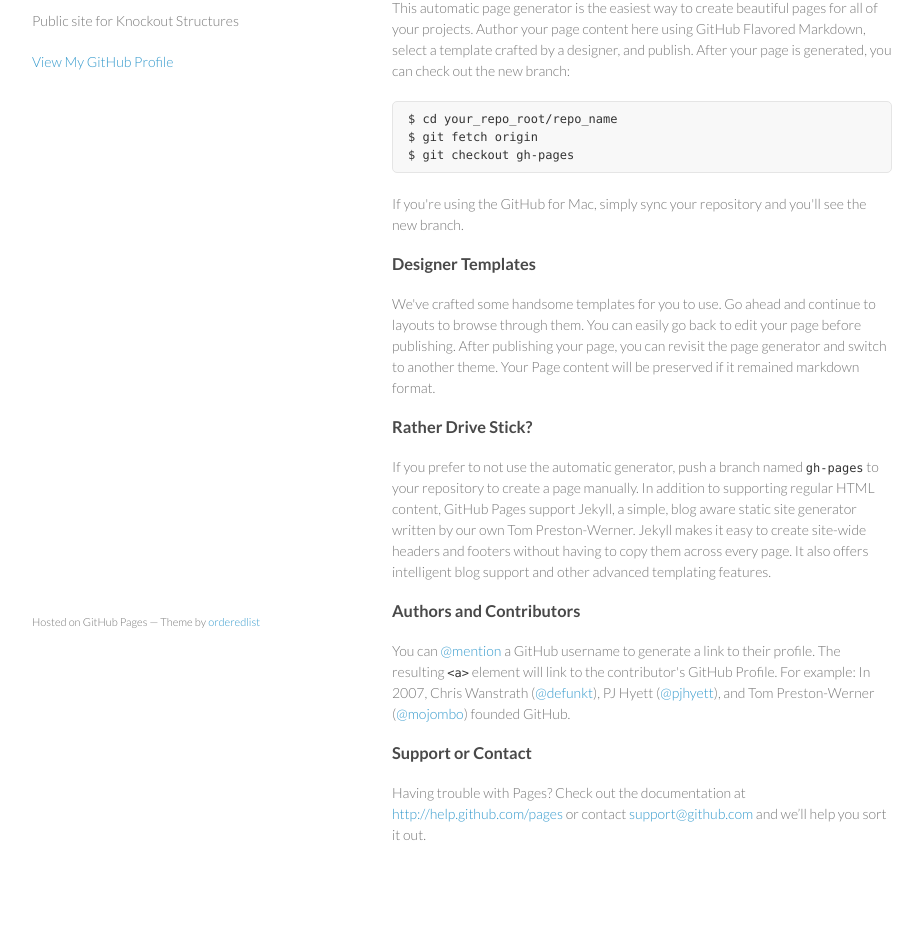
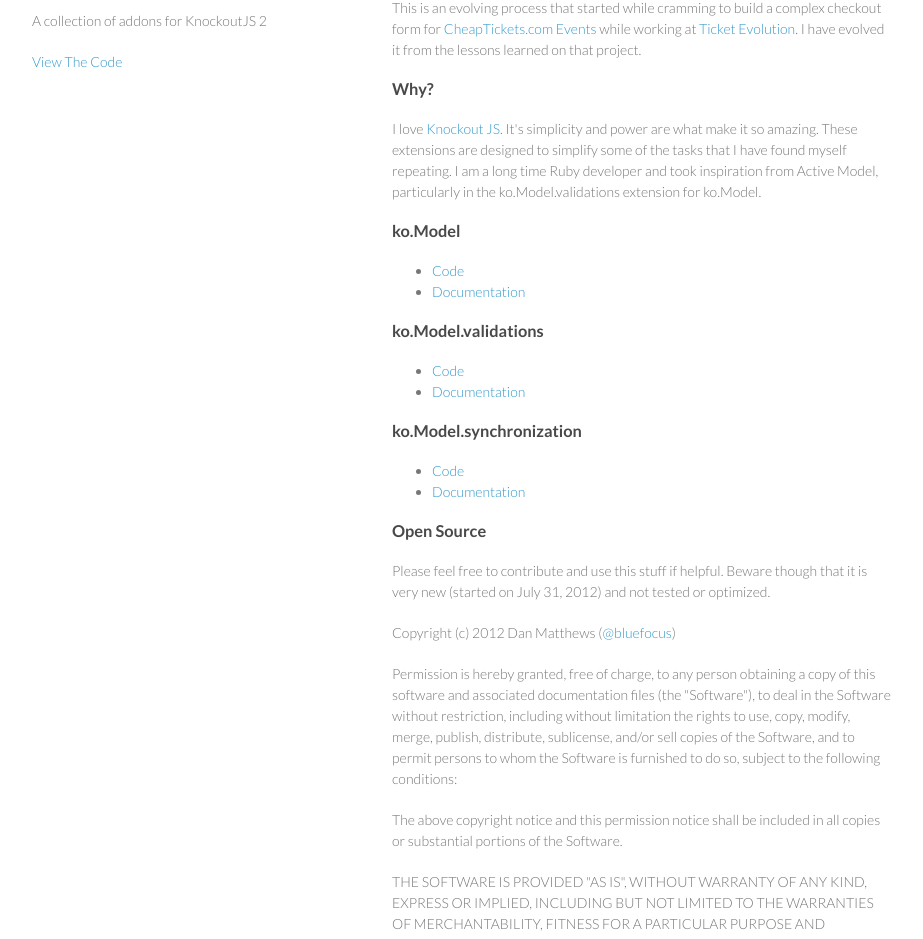
Before and after one commit to kostructures/kostructures.github.com, a plain HTML site: page index.html in a window 1280 px wide. Shown: the part 99-1038 px from the top of the page, without its empty margins (178-1101 px from the left). Before the commit the page ends 1014 px from the top, so only its background shows below. Drawn offline with Linux system fonts and the light colour scheme.

Commit message:
First draft of the main page documentation

```diff
--- a/index.html
+++ b/index.html
@@ -3,7 +3,7 @@
   <head>
     <meta charset="utf-8">
     <meta http-equiv="X-UA-Compatible" content="chrome=1">
-    <title>Kostructures.github.com by kostructures</title>
+    <title>Knockout Structures</title>
 
     <link rel="stylesheet" href="stylesheets/styles.css">
     <link rel="stylesheet" href="stylesheets/pygment_trac.css">
@@ -15,46 +15,86 @@
   <body>
     <div class="wrapper">
       <header>
-        <h1>Kostructures.github.com</h1>
-        <p>Public site for Knockout Structures</p>
+        <h1>Knockout Structures</h1>
+        <p>A collection of addons for KnockoutJS 2</p>
 
 
-        <p class="view"><a href="https://github.com/kostructures">View My GitHub Profile</a></p>
+        <p class="view"><a href="https://github.com/kostructures">View The Code</a></p>
 
       </header>
       <section>
-        <h3>Welcome to GitHub Pages.</h3>
+        <h3>Welcome to Knockout Structures.</h3>
 
-<p>This automatic page generator is the easiest way to create beautiful pages for all of your projects. Author your page content here using GitHub Flavored Markdown, select a template crafted by a designer, and publish. After your page is generated, you can check out the new branch:</p>
+        <p>
+          This is an evolving process that started while cramming to build a complex checkout form for
+          <a href="http://cheaptickets.com/events" target="_blank">CheapTickets.com Events</a> while
+          working at <a href="http://www.ticketevolution.com">Ticket Evolution</a>. I have evolved it
+          from the lessons learned on that project.
+        </p>
 
-<pre><code>$ cd your_repo_root/repo_name
-$ git fetch origin
-$ git checkout gh-pages
-</code></pre>
+        <h3>Why?</h3>
 
-<p>If you're using the GitHub for Mac, simply sync your repository and you'll see the new branch.</p>
+        <p>
+          I love <a href="http://knockoutjs.com">Knockout JS</a>. It's simplicity and power are what
+          make it so amazing. These extensions are designed to simplify some of the tasks that I have
+          found myself repeating. I am a long time Ruby developer and took inspiration from Active Model, particularly in the
+          ko.Model.validations extension for ko.Model.
+        </p>
 
-<h3>Designer Templates</h3>
+        <h3>ko.Model</h3>
 
-<p>We've crafted some handsome templates for you to use. Go ahead and continue to layouts to browse through them. You can easily go back to edit your page before publishing. After publishing your page, you can revisit the page generator and switch to another theme. Your Page content will be preserved if it remained markdown format.</p>
+        <ul>
+          <li><a href="https://github.com/kostructures/ko.Model">Code</a></li>
+          <li><a href="http://kostructures.github.com/ko.Model">Documentation</a></li>
+        </ul>
 
-<h3>Rather Drive Stick?</h3>
+        <h3>ko.Model.validations</h3>
 
-<p>If you prefer to not use the automatic generator, push a branch named <code>gh-pages</code> to your repository to create a page manually. In addition to supporting regular HTML content, GitHub Pages support Jekyll, a simple, blog aware static site generator written by our own Tom Preston-Werner. Jekyll makes it easy to create site-wide headers and footers without having to copy them across every page. It also offers intelligent blog support and other advanced templating features.</p>
+        <ul>
+          <li><a href="https://github.com/kostructures/ko.Model.validations">Code</a></li>
+          <li><a href="http://kostructures.github.com/ko.Model.validations">Documentation</a></li>
+        </ul>
 
-<h3>Authors and Contributors</h3>
+        <h3>ko.Model.synchronization</h3>
 
-<p>You can <a href="https://github.com/blog/821" class="user-mention">@mention</a> a GitHub username to generate a link to their profile. The resulting <code>&lt;a&gt;</code> element will link to the contributor's GitHub Profile. For example: In 2007, Chris Wanstrath (<a href="https://github.com/defunkt" class="user-mention">@defunkt</a>), PJ Hyett (<a href="https://github.com/pjhyett" class="user-mention">@pjhyett</a>), and Tom Preston-Werner (<a href="https://github.com/mojombo" class="user-mention">@mojombo</a>) founded GitHub.</p>
+        <ul>
+          <li><a href="https://github.com/kostructures/ko.Model.synchronization">Code</a></li>
+          <li><a href="http://kostructures.github.com/ko.Model.synchronization">Documentation</a></li>
+        </ul>
 
-<h3>Support or Contact</h3>
+        <h3>Open Source</h3>
 
-<p>Having trouble with Pages? Check out the documentation at <a href="http://help.github.com/pages">http://help.github.com/pages</a> or contact <a href="mailto:support@github.com">support@github.com</a> and we’ll help you sort it out.</p>
+        <p>
+          Please feel free to contribute and use this stuff if helpful. Beware though that it is very new
+          (started on July 31, 2012) and not tested or optimized.
+        </p>
+
+        <p>
+          Copyright (c) 2012 Dan Matthews (<a href="https://github.com/bluefocus">@bluefocus</a>)
+        </p>
+
+        <p>
+          Permission is hereby granted, free of charge, to any person obtaining a copy of this software
+          and associated documentation files (the "Software"), to deal in the Software without restriction,
+          including without limitation the rights to use, copy, modify, merge, publish, distribute, sublicense,
+          and/or sell copies of the Software, and to permit persons to whom the Software is furnished to do so,
+          subject to the following conditions:
+        </p>
+
+        <p>
+          The above copyright notice and this permission notice shall be included in all copies or substantial
+          portions of the Software.
+        </p>
+
+        <p>
+          THE SOFTWARE IS PROVIDED "AS IS", WITHOUT WARRANTY OF ANY KIND, EXPRESS OR IMPLIED, INCLUDING BUT NOT
+          LIMITED TO THE WARRANTIES OF MERCHANTABILITY, FITNESS FOR A PARTICULAR PURPOSE AND NONINFRINGEMENT. IN
+          NO EVENT SHALL THE AUTHORS OR COPYRIGHT HOLDERS BE LIABLE FOR ANY CLAIM, DAMAGES OR OTHER LIABILITY,
+          WHETHER IN AN ACTION OF CONTRACT, TORT OR OTHERWISE, ARISING FROM, OUT OF OR IN CONNECTION WITH THE
+          SOFTWARE OR THE USE OR OTHER DEALINGS IN THE SOFTWARE.
+        </p>
       </section>
-      <footer>
-        <p><small>Hosted on GitHub Pages &mdash; Theme by <a href="https://github.com/orderedlist">orderedlist</a></small></p>
-      </footer>
     </div>
-    <script src="javascripts/scale.fix.js"></script>
-
+  <script src="javascripts/scale.fix.js"></script>
   </body>
 </html>
```
